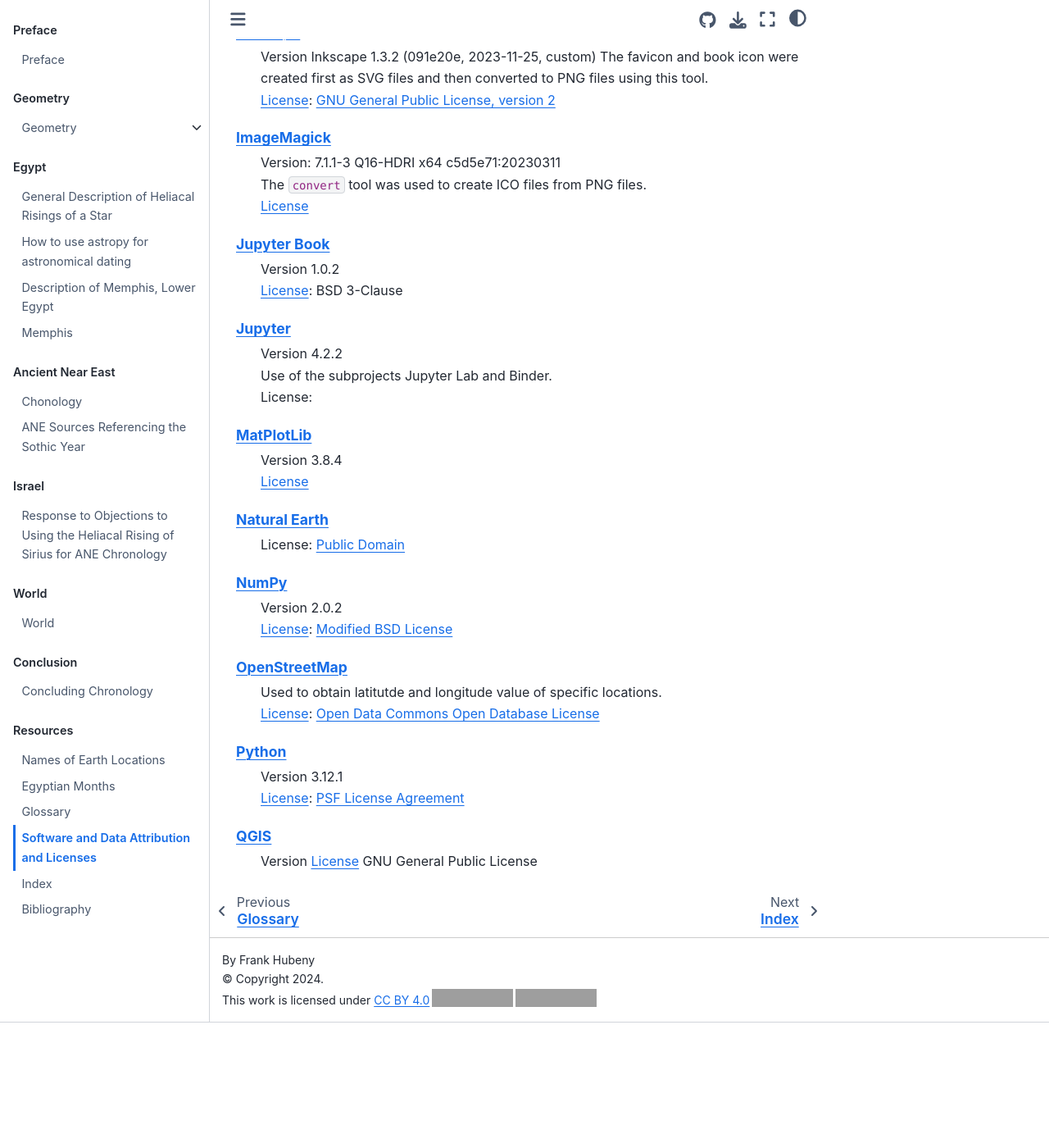
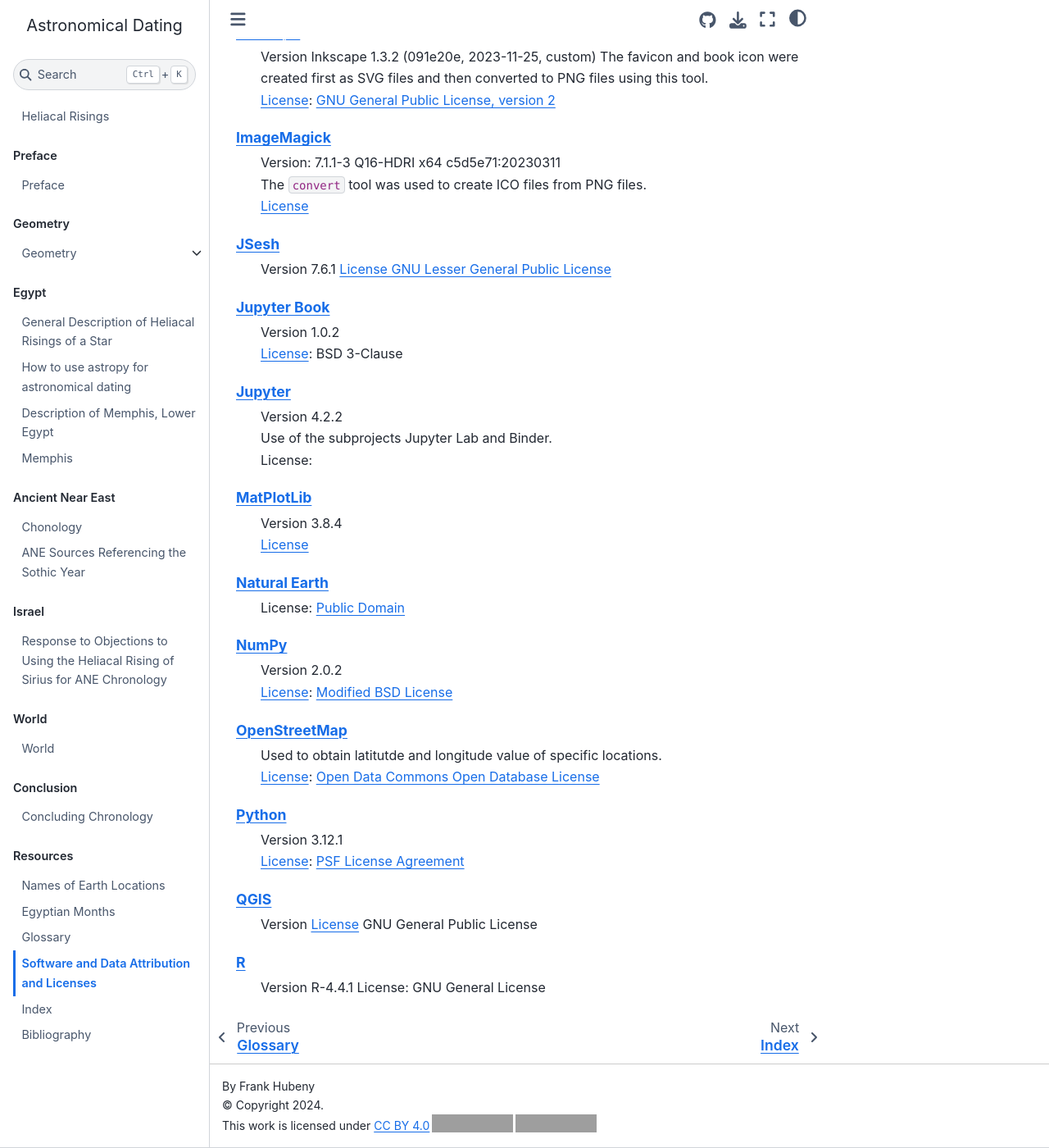
Before and after one commit to FrankHubeny/heliacalrisings, a Jupyter Book: the page built from resources/software.md, in a window 1280 px wide and 1400 px high, scrolled down 517 px. Shown: the whole window at 82% size. Built offline with Jupyter Book 1.0.4 settings and Sphinx 7.4.7 and the Sphinx Book theme 1.1.4, drawn with Linux system fonts in a browser that asks for light colours; pages that are not in the unit, such as notebooks, are missing from menus; before the commit the page ends 1764 px from its top, so only the background shows below that; grey boxes are pictures that could not be loaded.

`````diff
--- a/resources/software.md
+++ b/resources/software.md
@@ -26,6 +26,10 @@
   Version: 7.1.1-3 Q16-HDRI x64 c5d5e71:20230311\
   The `convert` tool was used to create ICO files from PNG files.\
   [License](https://imagemagick.org/script/license.php)
+
+[JSesh](https://jsesh.qenherkhopeshef.org/)
+  Version 7.6.1
+  [License GNU Lesser General Public License](https://www.gnu.org/licenses/lgpl-3.0.html)
 
 [Jupyter Book](https://jupyterbook.org/en/stable/intro.html)
   Version 1.0.2\
@@ -59,4 +63,7 @@
   Version
   [License](https://qgis.org/license/) GNU General Public License
 
+[R](https://cran.r-project.org/bin/windows/base/)
+  Version R-4.4.1
+  License: GNU General License
 ````
`````
Also changed, not shown: resources/geonames.ipynb, 7 other files.
